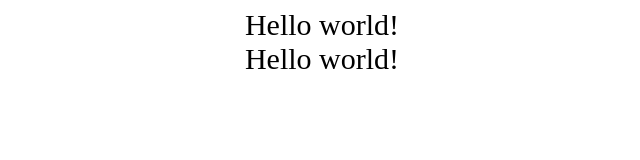
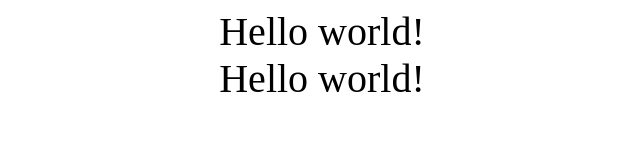
Before and after one commit to BeerSheva22-ArtemVolkov/html-intorduction, a plain HTML site: page index.html in a window 1280 px wide. Shown: the whole page, without its empty margins (2-642 px from the left). Drawn offline with Linux system fonts and the light colour scheme.

```diff
--- a/index.html
+++ b/index.html
@@ -8,8 +8,8 @@
 </head>
 <body>
 
-    <label style="font-size: 30px; text-align: center; display: inline-block; width: 50%;">Hello world!</label>
-    <label style="font-size: 30px; text-align: center; display: inline-block; width: 50%;">Hello world!</label>
+    <label style="font-size: 40px; text-align: center; display: inline-block; width: 50%;">Hello world!</label>
+    <label style="font-size: 40px; text-align: center; display: inline-block; width: 50%;">Hello world!</label>
 
 
 </body>
```
